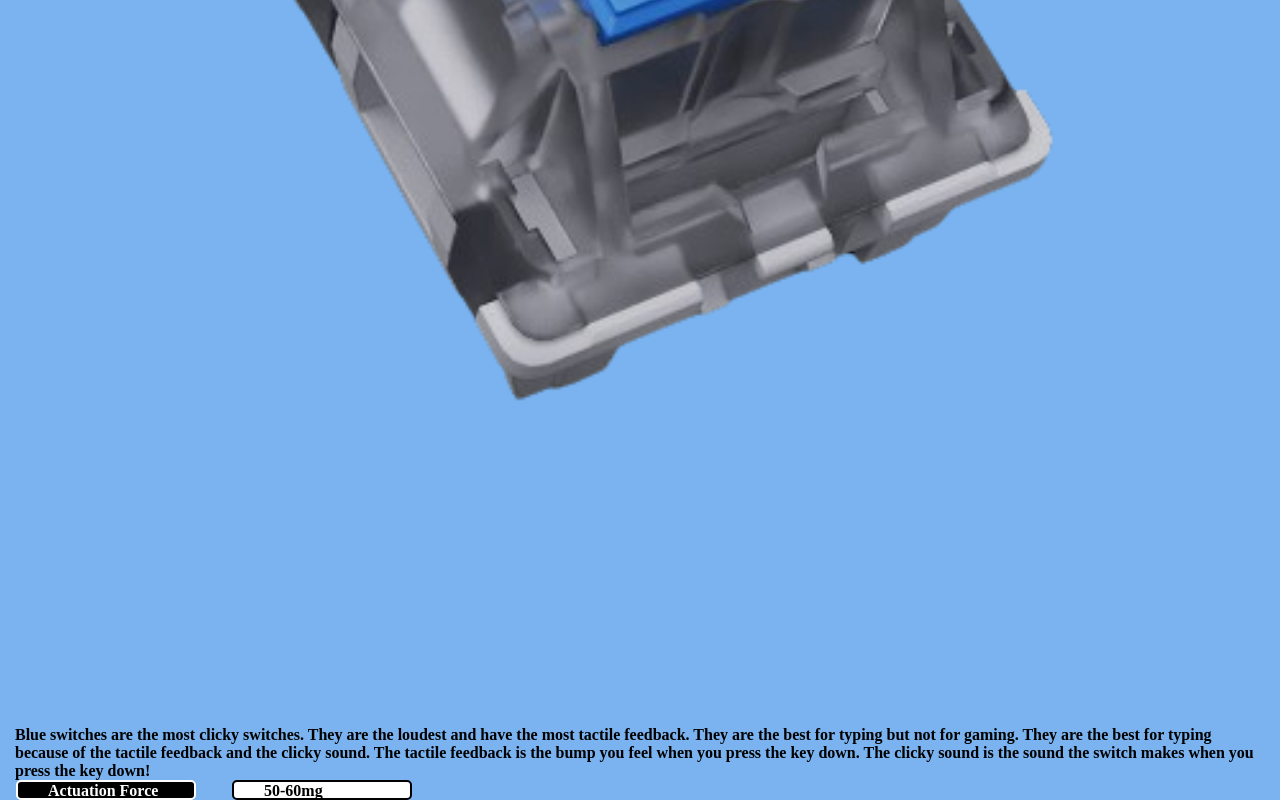
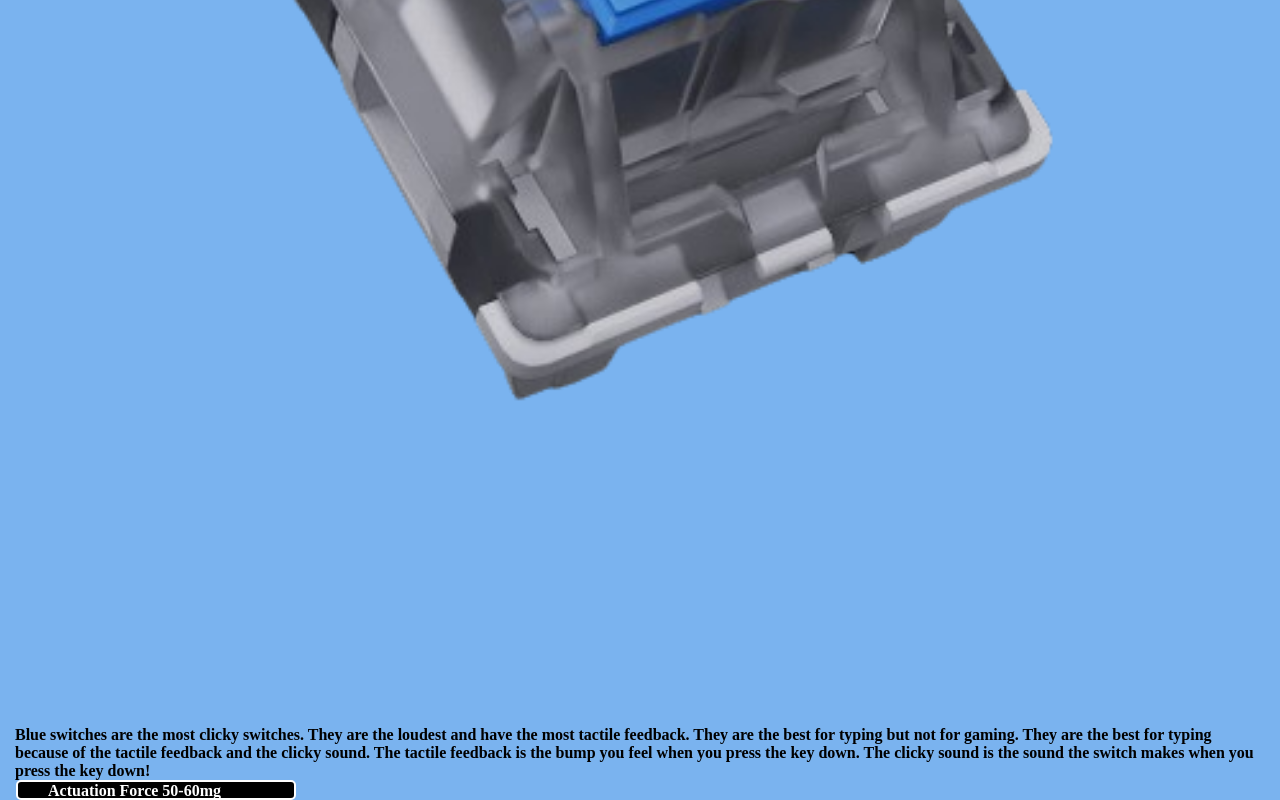
Before and after one commit to BandaKranthi31/SPEKS, a plain HTML site: page blue.html in a window 1280 px wide. Shown: the part 591-1391 px from the top of the page. Drawn offline with Linux system fonts and the light colour scheme.

Commit message:
blueswitch

```diff
--- a/blue.html
+++ b/blue.html
@@ -41,28 +41,19 @@
         border: 2px solid white;
         color: white;
         height: 20px;
-        width: 180px;
+        width: 280px;
         border-radius: 5px 5px 5px 5px;
         padding-left: 30px;
         margin-left: 1em;
         margin-right: 2em;
     }
-    #af{
-        display: inline-block;
-        background-color: white;
-        border: 2px solid black;
-        color: black;
-        height: 20px;
-        width: 180px;
-        border-radius: 5px 5px 5px 5px;
-        padding-left: 30px;
-    }
+
 </style>
 <body>
     <h1 class="head1"><i class="fa-regular fa-keyboard fa-2xl" style="color: #1a5fb4;"></i> BLUE SWITCHES</h1>
     <img src="blue.png" alt="" id="bluepic">
     <h4 class="info1">Blue switches are the most clicky switches. They are the loudest and have the most tactile feedback. They are the best for typing but not for gaming. They are the best for typing because of the tactile feedback and the clicky sound. The tactile feedback is the bump you feel when you press the key down. The clicky sound is the sound the switch makes when you press the key down! </h4>
-     <h4 class="af">Actuation Force</h4>
-     <h4 id="af">50-60mg</h4>
+     <h4 class="af">Actuation Force 50-60mg</h4>
+
 </body>
 </html>
```
